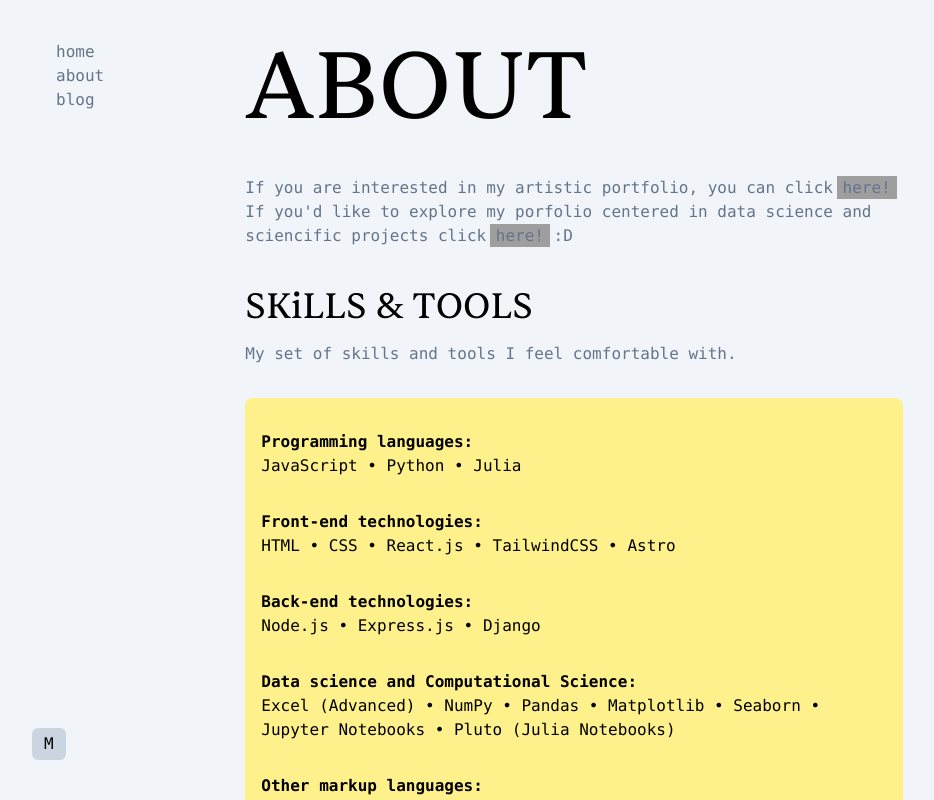
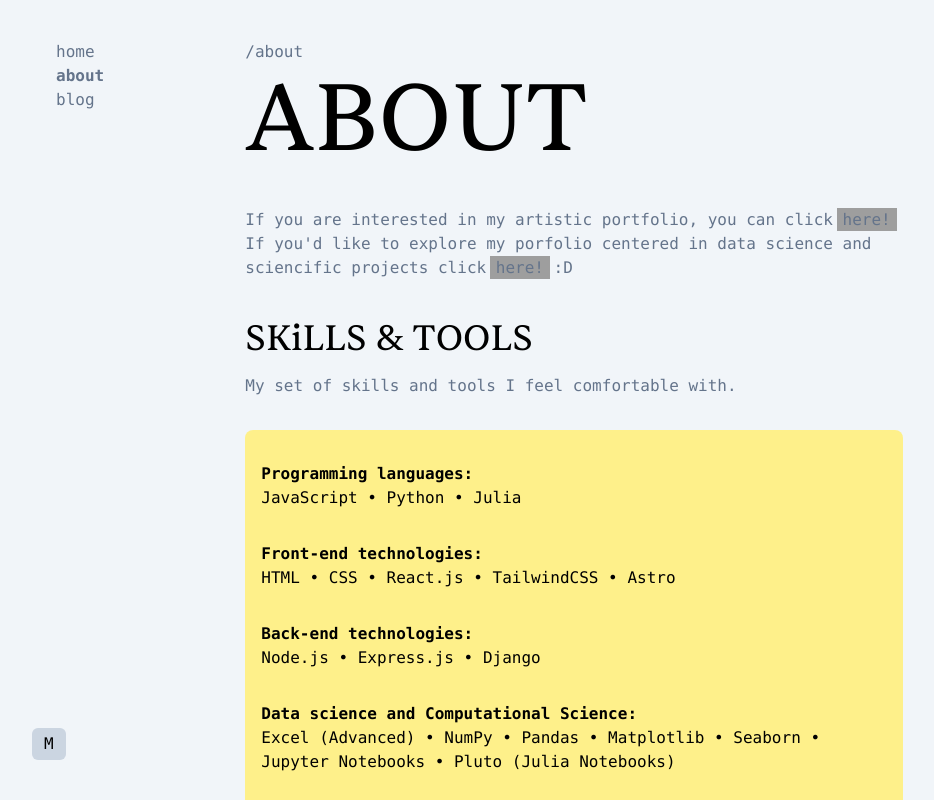
Before and after one commit to iaaron-xyz/iaaron-xyz.github.io, an Astro site: page /about in a window 1280 px wide. Shown: the whole page, without its empty margins (8-942 px from the left). Built offline with nearby package versions, Linux system fonts and the light colour scheme; Astro itself is replaced by a stand-in of ours; grey boxes are pictures that could not be loaded.

Commit message:
add current path styles to navbar and text

```diff
--- a/src/layouts/BaseLayout.astro
+++ b/src/layouts/BaseLayout.astro
@@ -1,6 +1,7 @@
 ---
 import "../styles/global.css";
 const { pageTitle, blogTitle } = Astro.props;
+const currentPath = Astro.url.pathname;
 ---
 
 <html lang="en">
@@ -28,9 +29,11 @@ const { pageTitle, blogTitle } = Astro.props;
     <!-- Navigation Bar -->
     <nav class="col-span-2">
       <div>
-        <a href="/">home</a>
-        <a href="/about">about</a>
-        <a href="/blog">blog</a>
+        <a href="/" class={currentPath === "/" && "font-bold"}>home</a>
+        <a href="/about" class={currentPath === "/about" && "font-bold"}
+          >about</a
+        >
+        <a href="/blog" class={currentPath === "/blog" && "font-bold"}>blog</a>
       </div>
       <div class="mt-auto mr-auto">
         <button id="theme-toggle"> M </button>
@@ -38,6 +41,9 @@ const { pageTitle, blogTitle } = Astro.props;
     </nav>
 
     <main class="col-span-10">
+      <!-- show current path -->
+      {currentPath !== "/" && <p class="mb-2">{currentPath}</p>}
+
       <!-- Titles: Renders bases if it's for a page title or blog title -->
       {pageTitle && <h1>{pageTitle}</h1>}
       {blogTitle && <h1 class="text-6xl">{blogTitle}</h1>}
```
